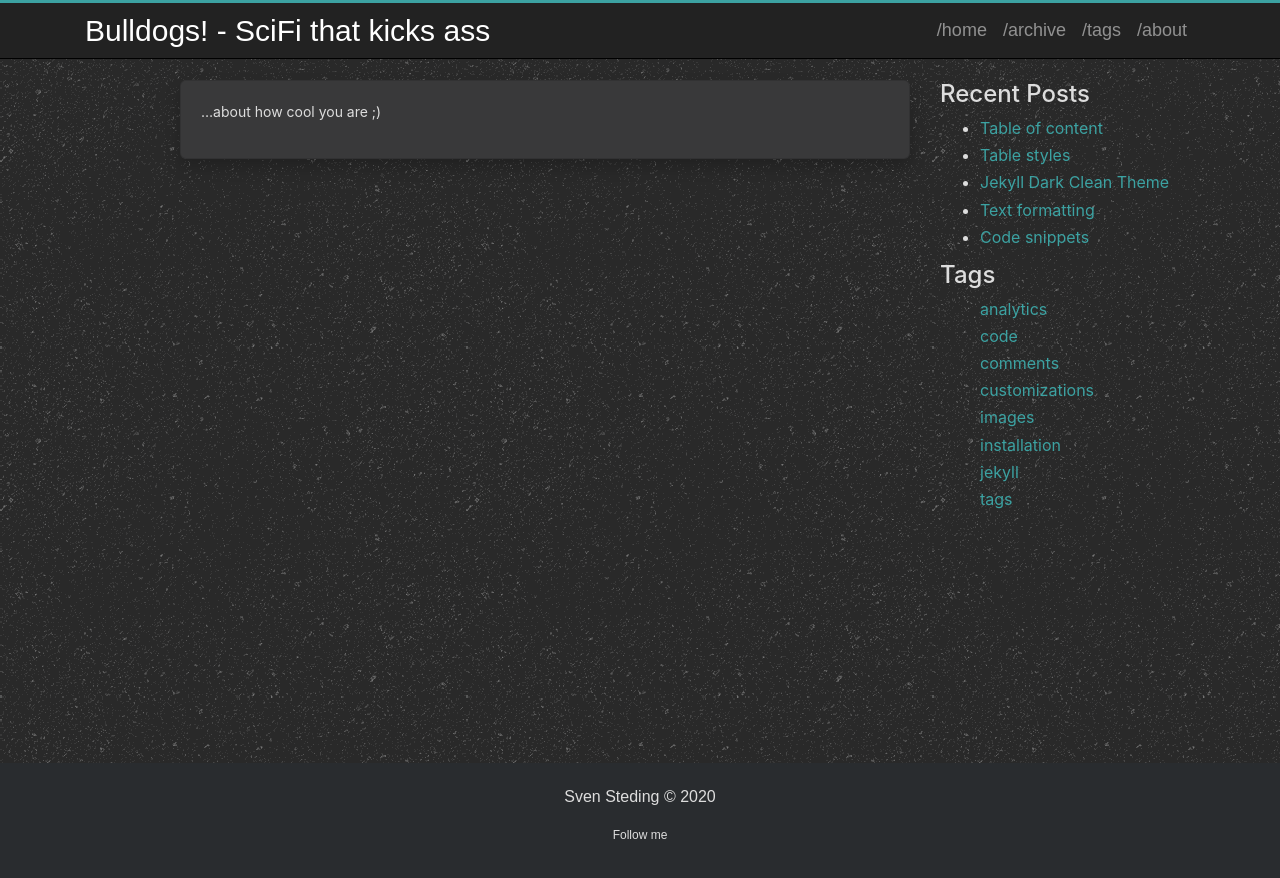
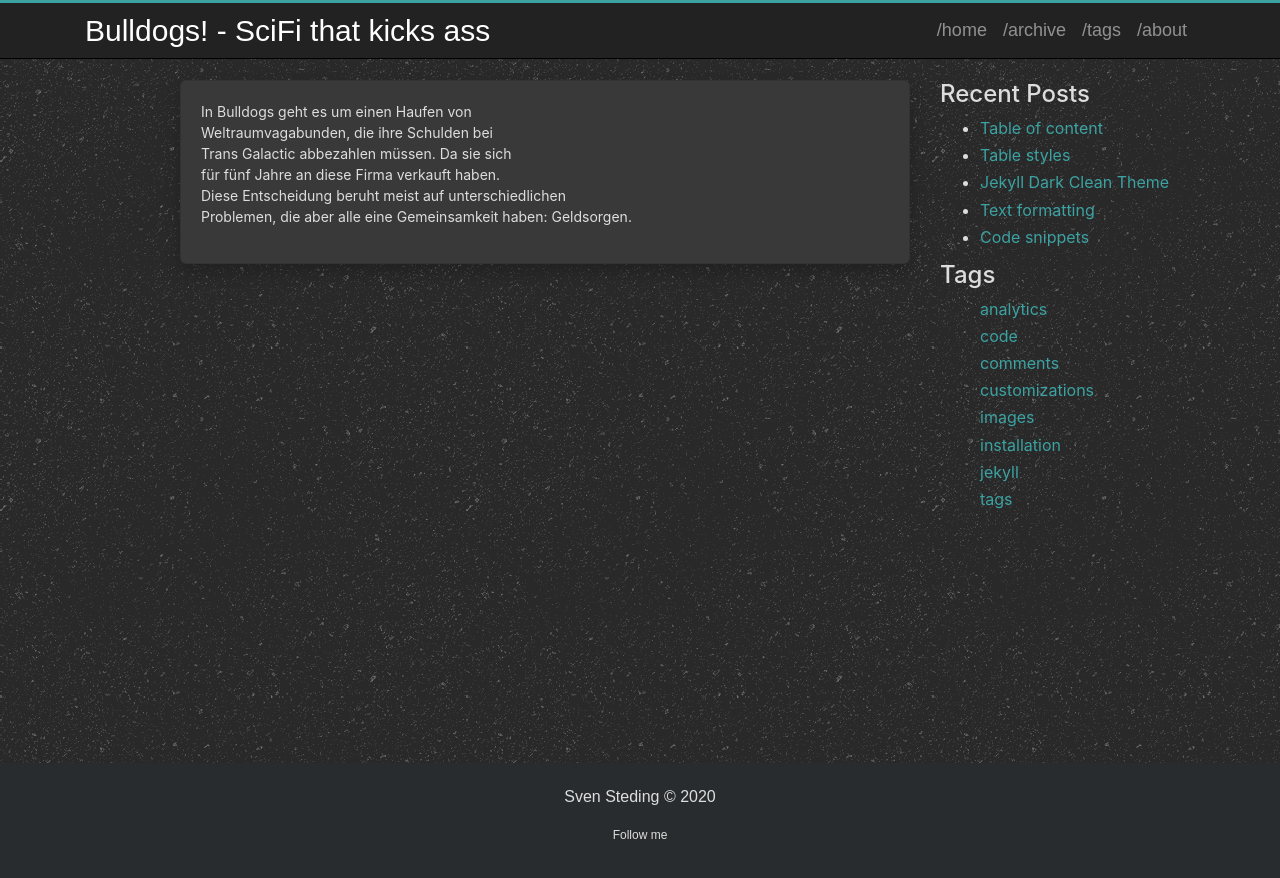
Before and after one commit to Sarolf/Bulldogs, a Jekyll site: the page built from bulldogs.md, in a window 1280 px wide. Shown: the top 878 px of the page. Built offline with Jekyll 4.4.1, drawn with Linux system fonts in a browser that asks for light colours.

Commit message:
Update bulldogs.md
First version of text

```diff
--- a/bulldogs.md
+++ b/bulldogs.md
@@ -4,4 +4,9 @@ title: Bulldogs
 
 ---
 
-...about how cool you are ;)
+In Bulldogs geht es um einen Haufen von
+Weltraumvagabunden, die ihre Schulden bei
+Trans Galactic abbezahlen müssen. Da sie sich
+für fünf Jahre an diese Firma verkauft haben.
+Diese Entscheidung beruht meist auf unterschiedlichen
+Problemen, die aber alle eine Gemeinsamkeit haben: Geldsorgen.
```
